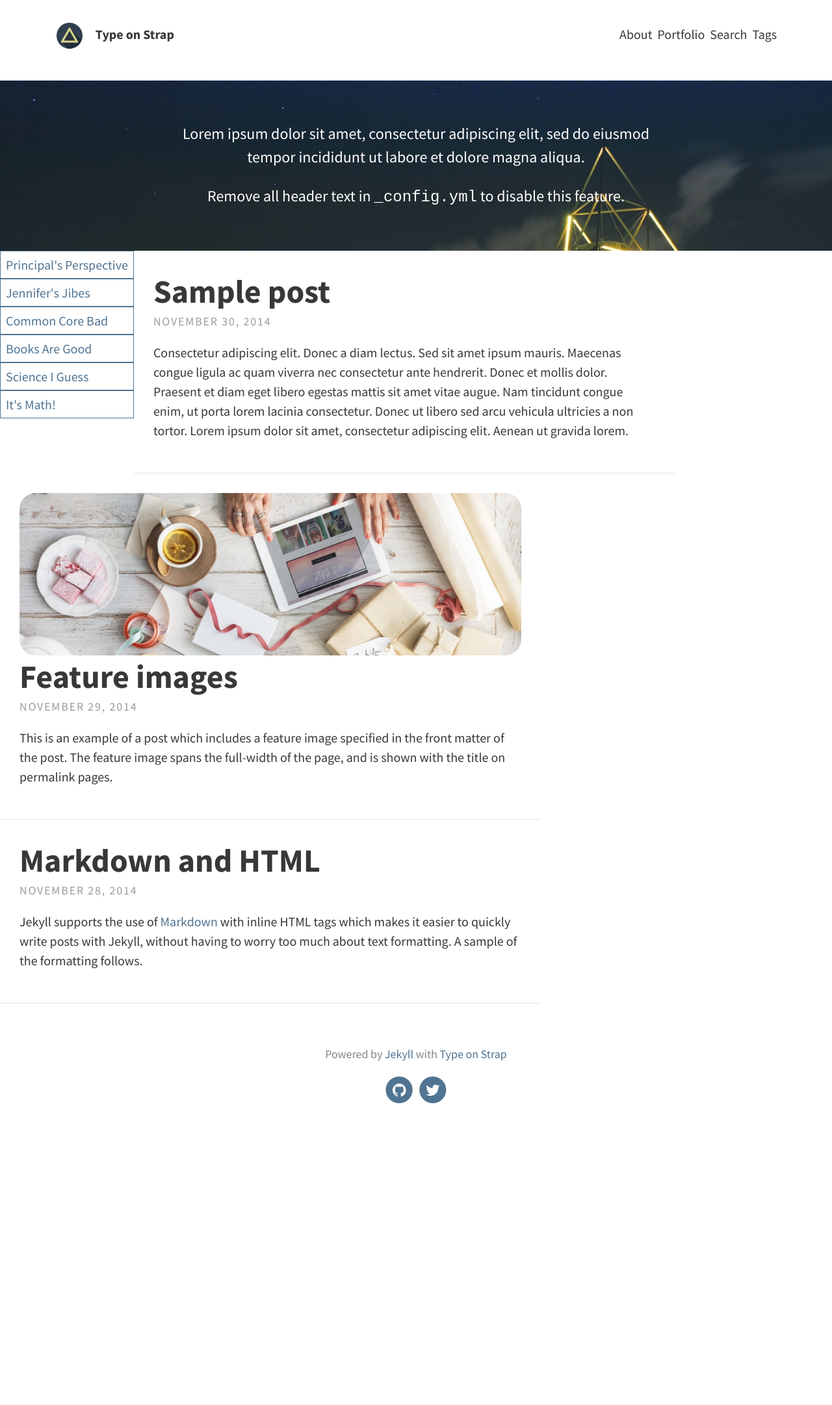
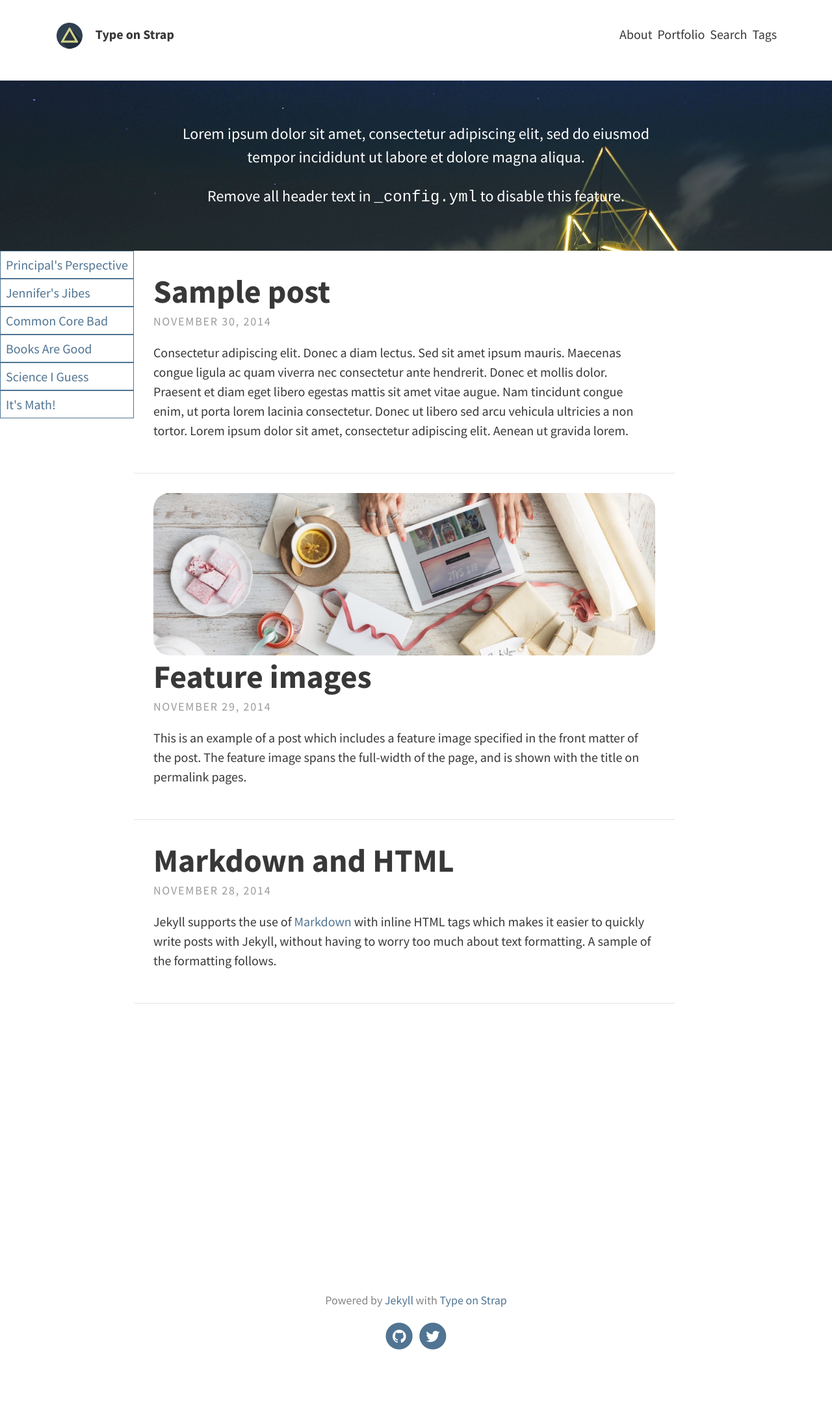
Before and after one commit to aschreck/moore-site, a Jekyll site: the page built from index.html, in a window 1280 px wide. Shown: the whole page at 65% size. Built offline with Jekyll 4.4.1, drawn with Linux system fonts in a browser that asks for light colours; the list of posts is cut into pages by our own code; before the commit the page ends 1784 px from its top, so only the background shows below that.

Commit message:
add left bar margin to make posts uniform

```diff
--- a/_sass/includes/_post_bar.scss
+++ b/_sass/includes/_post_bar.scss
@@ -2,6 +2,7 @@
     float: left;
     display: flex;
     flex-direction: column;
+    margin-bottom: 100%;
 } .post-bar a {
     padding: 8px;
     border-style: solid;
--- a/_sass/layouts/_index.scss
+++ b/_sass/layouts/_index.scss
@@ -28,6 +28,7 @@
 
 // Post listing
 .posts {
+
     .post-teaser {
         padding: 30px;
         width: 65%;
```
